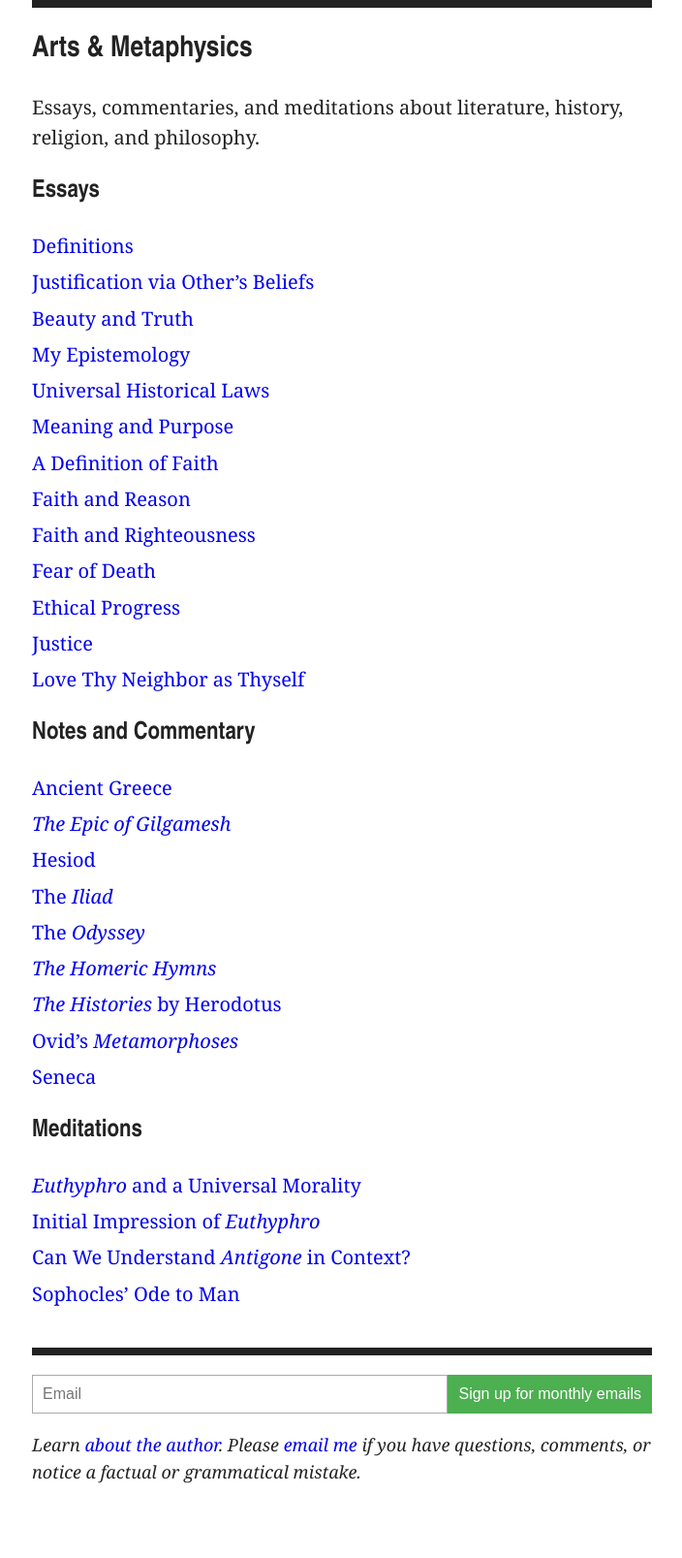
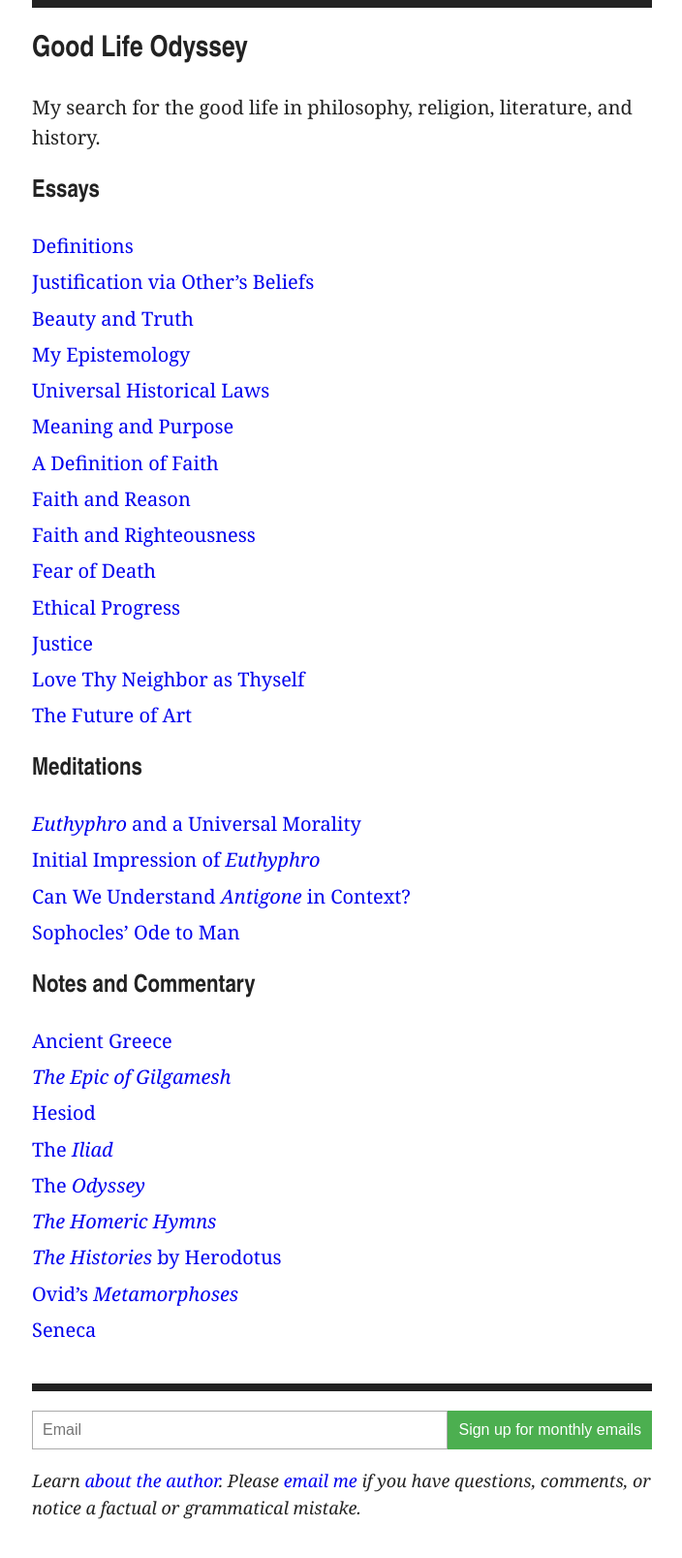
Before and after one commit to artsandmetaphysics/goodlifeodyssey, a Jekyll site: the page built from index.md, in a window 1280 px wide. Shown: the whole page at 97% size, without its empty margins (287-991 px from the left). Built offline with Jekyll 4.4.1, drawn with Linux system fonts in a browser that asks for light colours; before the commit the page ends 1570 px from its top, so only the background shows below that.

Commit message:
Update site name; reorder sections

```diff
--- a/index.md
+++ b/index.md
@@ -1,7 +1,7 @@
 ---
 layout: basic
-title: Arts & Metaphysics
-description: Essays, commentaries, and meditations about literature, history, religion, and philosophy.
+title: Good Life Odyssey
+description: My search for the good life in philosophy, religion, literature, and history.
 ---
 {{ page.description }}
 
@@ -20,6 +20,17 @@ description: Essays, commentaries, and meditations about literature, history, re
   {% include li.html id='ethical-progress' %}
   {% include li.html id='justice' %}
   {% include li.html id='love-thy-neighbor-as-thyself' %}
+  {% include li.html id='the-future-of-art' %}
+</ul>
+
+<h2 id="meditations">Meditations</h2>
+<ul class="index">
+  {%- for p in site.posts -%}
+  <li>
+    <a title="{{ p.description | xml_escape | normalize_whitespace }}"
+       href="{{ p.url }}">{{ p.title | replace_first: "_", "<em>" | replace: " _", " <em>" | replace: "_", "</em>" | normalize_whitespace }}</a>
+  </li>
+  {%- endfor -%}
 </ul>
 
 <h2 id="notes">Notes and Commentary</h2>
@@ -34,13 +45,3 @@ description: Essays, commentaries, and meditations about literature, history, re
   {% include li.html id='metamorphoses' %}
   {% include li.html id='seneca' %}
 </ul>
-
-<h2 id="meditations">Meditations</h2>
-<ul class="index">
-  {%- for p in site.posts -%}
-  <li>
-    <a title="{{ p.description | xml_escape | normalize_whitespace }}"
-       href="{{ p.url }}">{{ p.title | replace_first: "_", "<em>" | replace: " _", " <em>" | replace: "_", "</em>" | normalize_whitespace }}</a>
-  </li>
-  {%- endfor -%}
-</ul>
```
